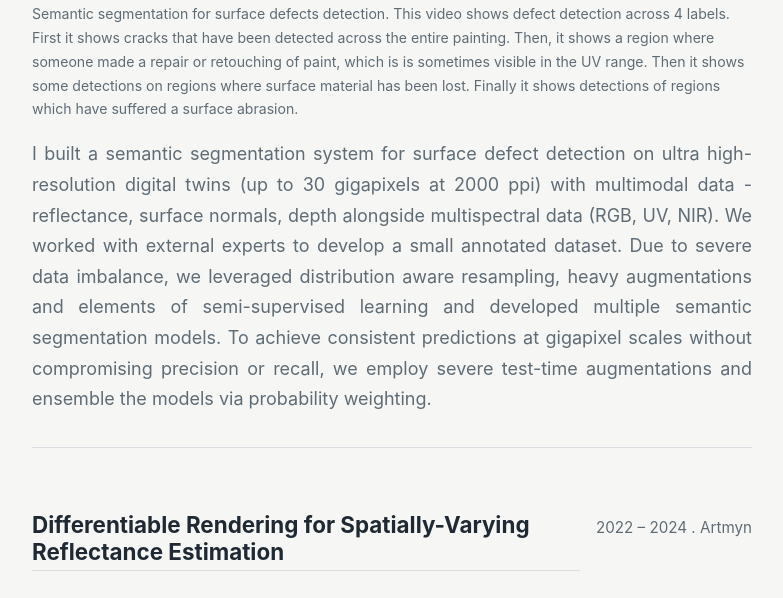
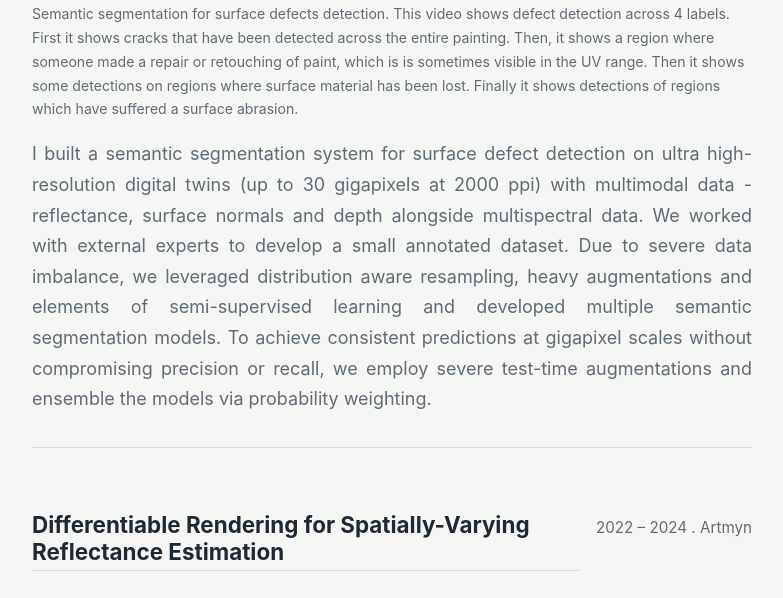
Before and after one commit to terrinoculon/terrinoculon.github.io, a Jekyll site: the page built from index.md, in a window 1280 px wide and 900 px high, scrolled down 947 px, cut to the strip 117-715 px from the top of the window. Shown: the whole strip, without its empty margins (248-1031 px from the left). Built offline with Jekyll 4.4.1, drawn with Linux system fonts in a browser that asks for light colours.

Commit message:
Update projects.yml

```diff
--- a/_data/projects.yml
+++ b/_data/projects.yml
@@ -6,7 +6,7 @@
     src: "assets/videos/segmentation_optimized.mp4"
     caption: "Semantic segmentation for surface defects detection. This video shows defect detection across 4 labels. First it shows cracks that have been detected across the entire painting. Then, it shows a region where someone made a repair or retouching of paint, which is is sometimes visible in the UV range. Then it shows some detections on regions where surface material has been lost. Finally it shows detections of regions which have suffered a surface abrasion."
   description: |-
-    I built a semantic segmentation system for surface defect detection on ultra high-resolution digital twins (up to 30 gigapixels at 2000 ppi) with multimodal data - reflectance, surface normals, depth alongside multispectral data (RGB, UV, NIR). We worked with external experts to develop a small annotated dataset. Due to severe data imbalance, we leveraged distribution aware resampling, heavy augmentations and elements of  semi-supervised learning and developed multiple semantic segmentation models. To achieve consistent predictions at gigapixel scales without compromising precision or recall, we employ severe test-time augmentations and ensemble the models via probability weighting.
+    I built a semantic segmentation system for surface defect detection on ultra high-resolution digital twins (up to 30 gigapixels at 2000 ppi) with multimodal data - reflectance, surface normals and depth alongside multispectral data. We worked with external experts to develop a small annotated dataset. Due to severe data imbalance, we leveraged distribution aware resampling, heavy augmentations and elements of  semi-supervised learning and developed multiple semantic segmentation models. To achieve consistent predictions at gigapixel scales without compromising precision or recall, we employ severe test-time augmentations and ensemble the models via probability weighting.
   # description_more: |-
   #   Surface defects and anomalies have class distributions that are severely skewed by nature.  Working with a tiny annotated dataset, where annotations only cover a small portion of each patch, makes this a data scarcity problem compounded by class imbalance rather than a standard segmentation task. The input is a 16-channel multimodal signal produced by Artmyn's gigapixel digital twin capture pipeline, where each modality has distinct statistical properties requiring independent normalisation and augmentation strategies. Geometric augmentations on surface normals, for instance, require component-wise sign corrections to remain physically consistent.
 
```
